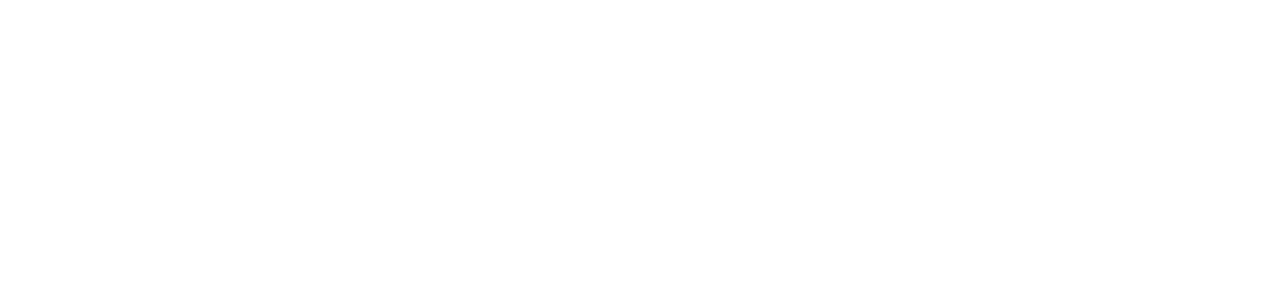
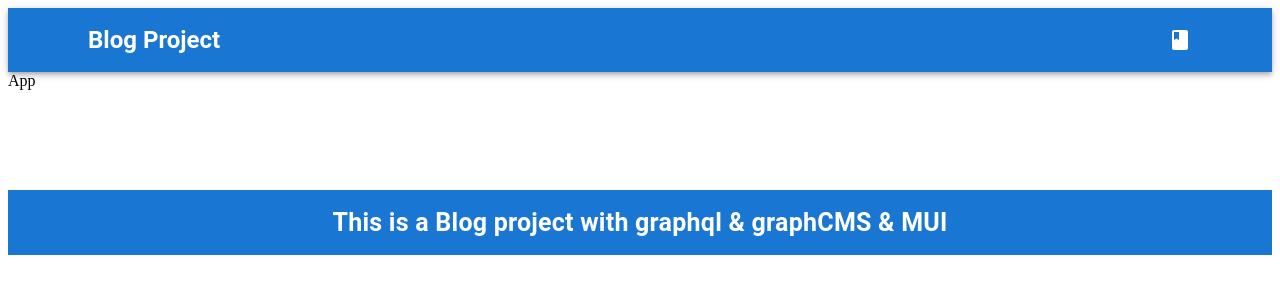
Before and after one commit to ansherlia/Blog-project-Graphql-MUI, a React (Vite) app: page / in a window 1280 px wide. Shown: the top 300 px of the page. Built offline with nearby package versions, Linux system fonts and the light colour scheme.

Commit message:
add footer and header to indexLayout and developed that and added IndexLayout to App

```diff
--- a/src/App.jsx
+++ b/src/App.jsx
@@ -1,5 +1,7 @@
+import IndexLayout from "./components/layouts/IndexLayout";
+
 function App() {
-  return <div></div>;
+  return <IndexLayout>App</IndexLayout>;
 }
 
 export default App;
--- a/src/components/layouts/IndexLayout.jsx
+++ b/src/components/layouts/IndexLayout.jsx
@@ -1,5 +1,14 @@
-function IndexLayout() {
-  return <div>IndexLayout</div>;
+import Footer from "./Footer";
+import Header from "./Header";
+
+function IndexLayout({ children }) {
+  return (
+    <>
+      <Footer />
+      {children}
+      <Header />
+    </>
+  );
 }
 
 export default IndexLayout;
```
